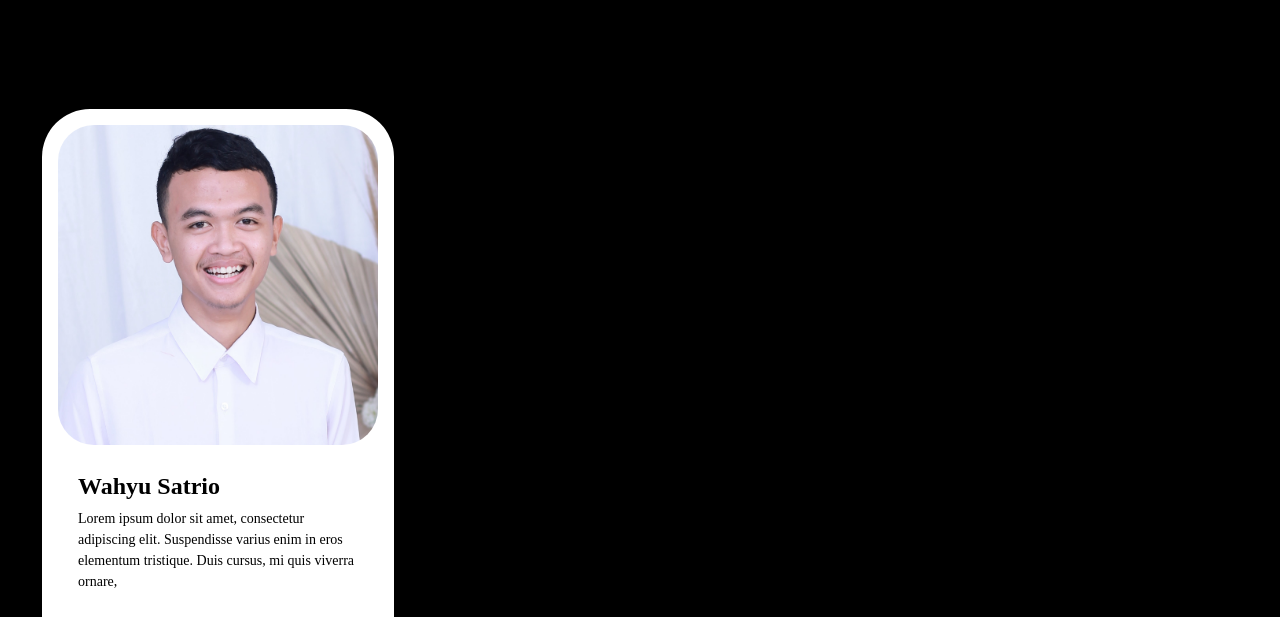
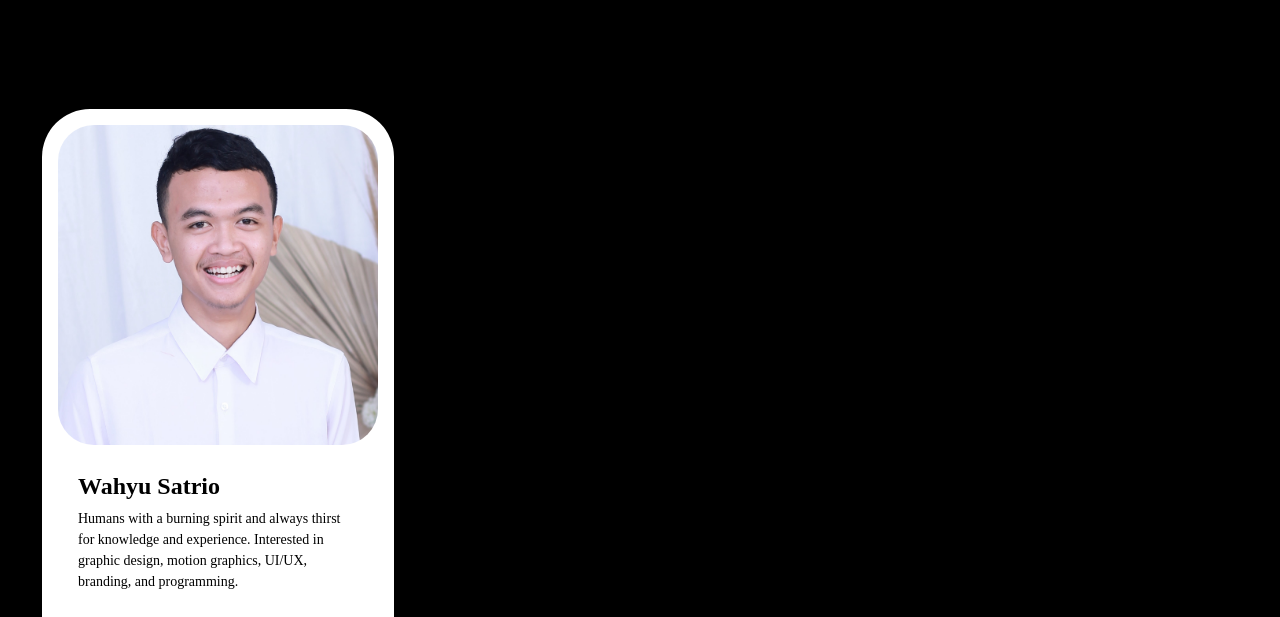
Before and after one commit to wahyu4754/wahyu4754.github.io, a plain HTML site: page index.html in a window 1280 px wide. Shown: the top 617 px of the page. Drawn offline with Linux system fonts and the light colour scheme.

Commit message:
Add files via upload

```diff
--- a/index.html
+++ b/index.html
@@ -21,7 +21,7 @@
             <img src="./img/wahyu.jpg" alt="">
             <div class="text-wrapper">
                 <h2>Wahyu Satrio</h2>
-                <p id="selfdesc">Lorem ipsum dolor sit amet, consectetur adipiscing elit. Suspendisse varius enim in eros elementum tristique. Duis cursus, mi quis viverra ornare,</p>
+                <p id="selfdesc">Humans with a burning spirit and always thirst for knowledge and experience. Interested in graphic design, motion graphics, UI/UX, branding, and programming.</p>
             </div>
             <div class="iconbtn-wrapper">
                 <div class="icon-wrapper">
```
